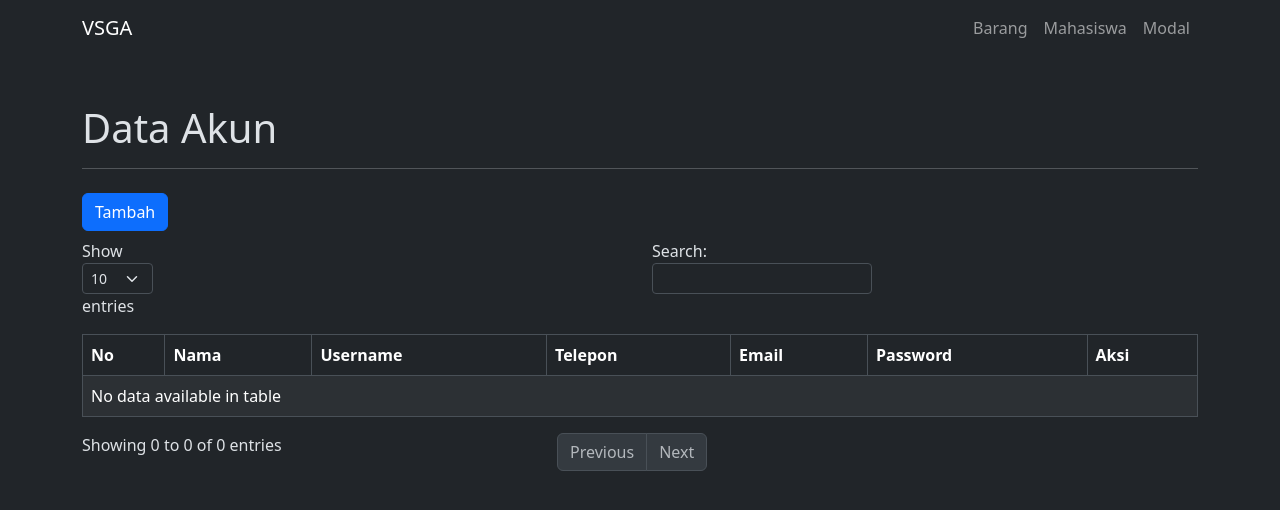
After one commit to mazizf13/crud-vsga24, a PHP site: page /crud-modal.php in a window 1280 px wide. The commit adds this page. Shown: the top 510 px of the page. Run offline with PHP 8.4, Linux system fonts and the light colour scheme; data that the repository does not hold is empty; some libraries are stand-ins or nearby versions.

Commit message:
feat: crud-modal

```diff
--- a/config/controller.php
+++ b/config/controller.php
@@ -160,9 +160,71 @@ function delete_mahasiswa($id_mahasiswa) {
   mysqli_query($db, $query);
 
   return mysqli_affected_rows($db);
+}
 
+// Function to create acccount
+function create_akun($post) {
+  global $db;
 
+  $nama = strip_tags($post['nama']);
+  $username = strip_tags($post['username']);
+  $telepon = strip_tags($post['telepon']);
+  $email = strip_tags($post['email']);
+  $password = strip_tags($post['password']);
+  $level = strip_tags($post['level']);
+
+  $password = password_hash($password, PASSWORD_DEFAULT);
+
+  $query = "INSERT INTO akun (nama, username, telepon, email, password, level) VALUES ('$nama', '$username', '$telepon', '$email', '$password', '$level')";
+
+  mysqli_query($db, $query);
+
+  return mysqli_affected_rows($db);
+}
+
+// Function to delete account
+function delete_akun($id_akun) {
+  global $db;
+
+  $query = "DELETE FROM akun WHERE id_akun = $id_akun";
+
+  mysqli_query($db, $query);
+
+  return mysqli_affected_rows($db);
+}
+
+// Function to update account
+function update_akun($post) {
+  global $db;
+
+  $id_akun = (int)$post['id_akun'];
+  $nama = strip_tags($post['nama']);
+  $username = strip_tags($post['username']);
+  $telepon = strip_tags($post['telepon']);
+  $email = strip_tags($post['email']);
+  $level = strip_tags($post['level']);
+  $password = $post['password'];
+
+  if ($password) {
+      $password = password_hash($password, PASSWORD_DEFAULT);
+      $query = "UPDATE akun SET nama = ?, username = ?, telepon = ?, email = ?, password = ?, level = ? WHERE id_akun = ?";
+      $stmt = mysqli_prepare($db, $query);
+      mysqli_stmt_bind_param($stmt, "ssssssi", $nama, $username, $telepon, $email, $password, $level, $id_akun);
+  } else {
+      $query = "UPDATE akun SET nama = ?, username = ?, telepon = ?, email = ?, level = ? WHERE id_akun = ?";
+      $stmt = mysqli_prepare($db, $query);
+      mysqli_stmt_bind_param($stmt, "sssssi", $nama, $username, $telepon, $email, $level, $id_akun);
+  }
+
+  if (mysqli_stmt_execute($stmt)) {
+      mysqli_stmt_close($stmt);
+      return true;
+  } else {
+      mysqli_stmt_close($stmt);
+      return false;
+  }
 }
 
 
+
 ?>
--- /dev/null
+++ b/crud-modal.php
@@ -0,0 +1,196 @@
+<?php
+$title = 'Daftar Akun';
+include 'layout/header.php';
+
+$data_akun = select("SELECT * FROM akun");
+
+if (isset($_POST['tambah'])) {
+    if (create_akun($_POST) > 0) {
+        echo "<script>
+                alert('Data Akun Berhasil Ditambahkan');
+                document.location.href = 'crud-modal.php';
+            </script>";
+    } else {
+        echo "<script>
+                alert('Data Akun Gagal Ditambahkan');
+                document.location.href = 'crud-modal.php';
+            </script>";
+    }
+}
+
+if (isset($_POST['ubah'])) {
+    if (update_akun($_POST) > 0) {
+        echo "<script>
+                alert('Data Akun Berhasil Diubah');
+                document.location.href = 'crud-modal.php';
+            </script>";
+    } else {
+        echo "<script>
+                alert('Data Akun Gagal Diubah');
+                document.location.href = 'crud-modal.php';
+            </script>";
+    }
+}
+
+?>
+
+<div class="container mt-5">
+    <h1>Data Akun</h1>
+
+    <hr>
+
+    <a type="button" class="btn btn-primary mb-2 mt-2" data-bs-toggle="modal" data-bs-target="#modalTambahAkun">Tambah</a>
+
+    <table id="dataTables" class="table table-bordered table-striped mt-3">
+        <thead>
+          <tr>
+            <th>No</th>
+            <th>Nama</th>
+            <th>Username</th>
+            <th>Telepon</th>
+            <th>Email</th>
+            <th>Password</th>
+            <th>Aksi</th>
+          </tr>
+        </thead>
+
+        <tbody>
+          <?php $no = 1;?>
+          <?php foreach($data_akun as $akun): ?>
+            <tr>
+                <td><?= $no++ ?></td>
+                <td><?= $akun['nama'] ?></td>
+                <td><?= $akun['username'] ?></td>
+                <td><?= $akun['telepon'] ?></td>
+                <td><?= $akun['email'] ?></td>
+                <td>************</td>
+                <td class="text-center">
+                    <a type="button" class="btn btn-warning" data-bs-toggle="modal" data-bs-target="#modalUbahAkun<?= $akun['id_akun'] ?>">Ubah</a>
+                    <a type="button" class="btn btn-danger" data-bs-toggle="modal" data-bs-target="#modalHapusAkun<?= $akun['id_akun'] ?>">Hapus</a>
+                </td>
+            </tr>
+            <?php endforeach ?>
+        </tbody>
+    </table>
+</div>
+
+<div class="modal fade" id="modalTambahAkun" data-bs-backdrop="static" data-bs-keyboard="false" tabindex="-1" aria-labelledby="staticBackdropLabel" aria-hidden="true">
+    <div class="modal-dialog">
+        <div class="modal-content">
+            <div class="modal-header bg-primary">
+                <h1 class="modal-title fs-5" id="staticBackdropLabel">Tambah Akun</h1>
+                <button type="button" class="btn-close" data-bs-dismiss="modal" aria-label="Close"></button>
+            </div>
+            <div class="modal-body">
+                <form action="" method="post">
+                    <div class="mb-3">
+                        <label for="nama" class="form-label">Nama :</label>
+                        <input type="text" class="form-control" name="nama" id="nama" required>
+                    </div>
+                    <div class="mb-3">
+                        <label for="username" class="form-label">Username :</label>
+                        <input type="text" class="form-control" name="username" id="username" required>
+                    </div>
+                    <div class="mb-3">
+                        <label for="telepon" class="form-label">Telepon :</label>
+                        <input type="number" class="form-control" name="telepon" id="telepon" required>
+                    </div>
+                    <div class="mb-3">
+                        <label for="email" class="form-label">Email :</label>
+                        <input type="email" class="form-control" name="email" id="email" required>
+                    </div>
+                    <div class="mb-3">
+                        <label for="password" class="form-label">Password :</label>
+                        <input type="password" class="form-control" name="password" id="password" required minlength="6">
+                    </div>
+                    <div class="mb-3">
+                        <label for="level" class="form-label">Level :</label>
+                        <select name="level" id="level" class="form-control" required>
+                            <option value="">-- pilih level --</option>
+                            <option value="1">Admin</option>
+                            <option value="2">Operator</option>
+                        </select>
+                    </div>
+                </div>
+                <div class="modal-footer">
+                    <button type="button" class="btn btn-secondary" data-bs-dismiss="modal">Kembali</button>
+                    <button type="submit" name="tambah" class="btn btn-primary">Tambah</button>
+                </div>
+            </form>
+        </div>
+    </div>
+</div>
+
+<?php foreach($data_akun as $akun): ?>
+<div class="modal fade" id="modalHapusAkun<?= $akun['id_akun'] ?>" data-bs-backdrop="static" data-bs-keyboard="false" tabindex="-1" aria-labelledby="staticBackdropLabel" aria-hidden="true">
+    <div class="modal-dialog">
+        <div class="modal-content">
+            <div class="modal-header bg-danger">
+                <h1 class="modal-title fs-5" id="staticBackdropLabel">Hapus Akun</h1>
+                <button type="button" class="btn-close" data-bs-dismiss="modal" aria-label="Close"></button>
+            </div>
+            <div class="modal-body">
+                <p>Yakin Ingin Menghapus Data Akun : <?= $akun['nama'];?>.?</p>
+            </div>
+            <div class="modal-footer">
+                <button type="button" class="btn btn-secondary" data-bs-dismiss="modal">Batal</button>
+                <a href="hapus-akun.php?id_akun=<?= $akun['id_akun'] ?>" class="btn btn-danger">Hapus</a>
+            </div>
+        </div>
+    </div>
+</div>
+<?php endforeach; ?>
+
+<?php foreach($data_akun as $akun): ?>
+    <div class="modal fade" id="modalUbahAkun<?= $akun['id_akun'] ?>" data-bs-backdrop="static" data-bs-keyboard="false" tabindex="-1" aria-labelledby="staticBackdropLabel" aria-hidden="true">
+    <div class="modal-dialog">
+        <div class="modal-content">
+            <div class="modal-header bg-success">
+                <h1 class="modal-title fs-5" id="staticBackdropLabel">Ubah Akun</h1>
+                <button type="button" class="btn-close" data-bs-dismiss="modal" aria-label="Close"></button>
+            </div>
+            <div class="modal-body">
+                <form action="" method="post">
+                    <input type="hidden" name="id_akun" value="<?= $akun['id_akun'] ?>">
+                    <div class="mb-3">
+                        <label for="nama" class="form-label">Nama :</label>
+                        <input type="text" class="form-control" name="nama" id="nama" value="<?= $akun['nama'] ?>" required>
+                    </div>
+                    <div class="mb-3">
+                        <label for="username" class="form-label">Username :</label>
+                        <input type="text" class="form-control" name="username" id="username" value="<?= $akun['username'] ?>" required>
+                    </div>
+                    <div class="mb-3">
+                        <label for="telepon" class="form-label">Telepon :</label>
+                        <input type="number" class="form-control" name="telepon" id="telepon" value="<?= $akun['telepon']?>" required>
+                    </div>
+                    <div class="mb-3">
+                        <label for="email" class="form-label">Email :</label>
+                        <input type="email" class="form-control" name="email" id="email" value="<?= $akun['email'] ?>" required>
+                    </div>
+                    <div class="mb-3">
+                        <label for="password" class="form-label">Password :</label>
+                        <input type="password" class="form-control" name="password" id="password" placeholder="Masukkan password baru/lama" required minlength="6">
+                    </div>
+                    <div class="mb-3">
+                        <label for="level" class="form-label">Level :</label>
+                        <select name="level" id="level" class="form-control" required>
+                            <?php $level = $akun['level']; ?>
+                                <option value="1" <?= $level == '1' ? 'selected' : null?>>Admin</option>
+                                <option value="2" <?= $level == '2' ? 'selected' : null?>>Operator</option>
+                        </select>
+                    </div>
+                </div>
+                <div class="modal-footer">
+                    <button type="button" class="btn btn-secondary" data-bs-dismiss="modal">Batal</button>
+                    <button type="submit" name="ubah" class="btn btn-success">Ubah</button>
+                </div>
+            </form>
+        </div>
+    </div>
+</div>
+<?php endforeach; ?>
+
+<?php
+include 'layout/footer.php';
+?>
--- a/layout/header.php
+++ b/layout/header.php
@@ -5,7 +5,7 @@ include 'config/app.php';
 ?>
 
 <!DOCTYPE html>
-<html lang="en">
+<html lang="en" data-bs-theme="dark">
   <head>
     <meta charset="utf-8" />
     <meta name="viewport" content="width=device-width, initial-scale=1" />
@@ -36,7 +36,7 @@ include 'config/app.php';
             <span class="navbar-toggler-icon"></span>
           </button>
           <div class="collapse navbar-collapse" id="navbarNav">
-            <ul class="navbar-nav">
+            <ul class="navbar-nav ms-auto">
               <li class="nav-item">
                 <a class="nav-link" href="index.php">Barang</a>
               </li>
@@ -44,7 +44,7 @@ include 'config/app.php';
                 <a class="nav-link" href="mahasiswa.php">Mahasiswa</a>
               </li>
               <li class="nav-item">
-                <a class="nav-link" href="#">Modal</a>
+                <a class="nav-link" href="crud-modal.php">Modal</a>
               </li>
             </ul>
           </div>
```
Also changed, not shown: hapus-akun.php (added, +21 -0 lines).
